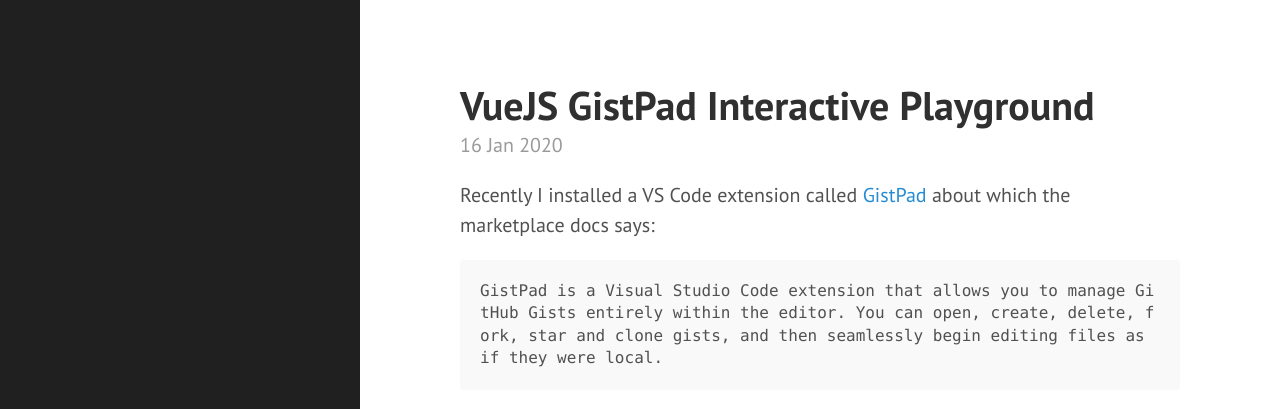
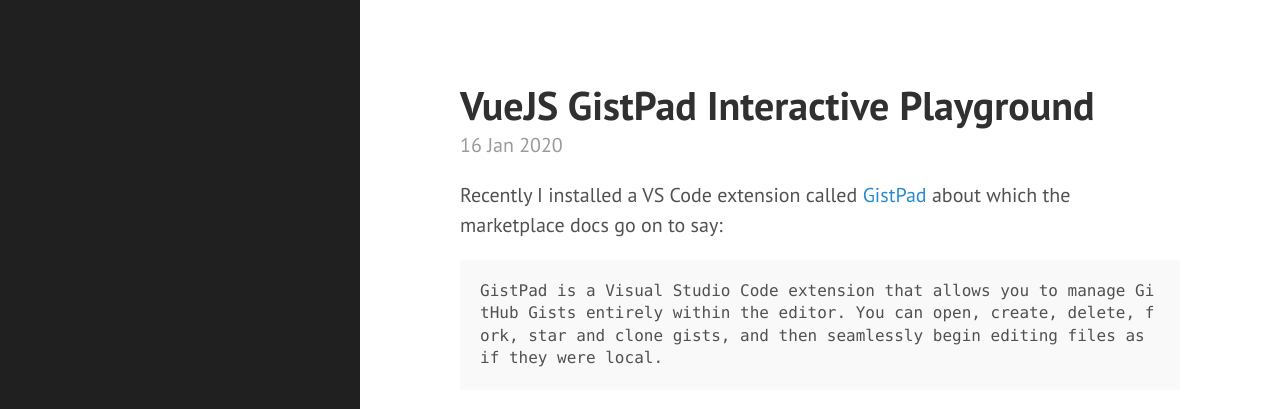
Before and after one commit to solrevdev/solrevdev.github.io, a Jekyll site: the page built from _posts/2020-01-16-vuejs-gistpad-interactive-playground.md, in a window 1280 px wide and 900 px high. Shown: the top 409 px of the window. Built offline with Jekyll 4.4.1, drawn with Linux system fonts in a browser that asks for light colours.

Commit message:
Update 2020-01-16-vuejs-gistpad-interactive-playground.md

```diff
--- a/_posts/2020-01-16-vuejs-gistpad-interactive-playground.md
+++ b/_posts/2020-01-16-vuejs-gistpad-interactive-playground.md
@@ -10,7 +10,7 @@ tags:
   - '#api'
   - '#policedata'
 ---
-Recently I installed a VS Code extension called [GistPad](https://marketplace.visualstudio.com/items?itemName=vsls-contrib.gistfs) about which the marketplace docs says:
+Recently I installed a VS Code extension called [GistPad](https://marketplace.visualstudio.com/items?itemName=vsls-contrib.gistfs) about which the marketplace docs go on to say:
 
 	GistPad is a Visual Studio Code extension that allows you to manage GitHub Gists entirely within the editor. You can open, create, delete, fork, star and clone gists, and then seamlessly begin editing files as if they were local.
 
```
